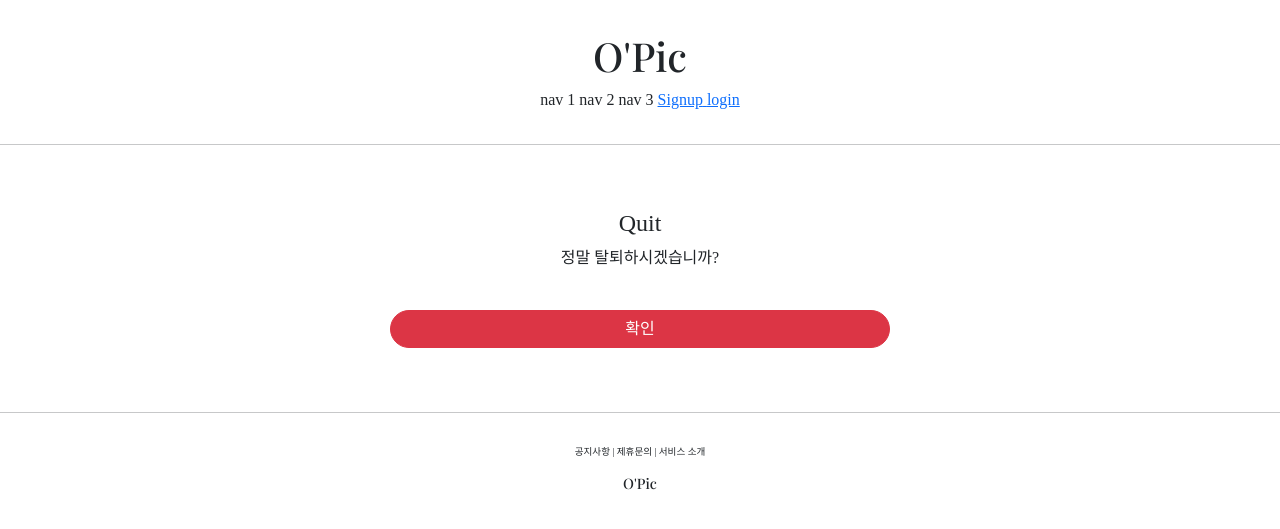
After one commit to min-bok/O-Pic, a Django app: template accountApp/templates/accountapp/delete.html in a window 1280 px wide. The commit adds this page. Shown: the top 529 px of the page. Run offline with Django 4.2, Linux system fonts and the light colour scheme; the template is opened without the code that fills it, so the values that code supplies are empty; some libraries are stand-ins or nearby versions.

Commit message:
✨ Feat: DeleteView를 이용한 회원탈퇴 구현

```diff
--- /dev/null
+++ b/accountApp/templates/accountapp/delete.html
@@ -0,0 +1,14 @@
+{% extends 'base.html' %}
+
+{% block content %}
+  <div style="text-align: center; max-width: 500px; margin: 4rem auto">
+    <div class="mb-4">
+      <h4>Quit</h4>
+      <p>정말 탈퇴하시겠습니까?</p>
+    </div>
+    <form action="{% url 'accountapp:delete' pk=user.pk%}" method="post">
+      {% csrf_token %}
+      <input type="submit" value="확인" class="btn btn-danger rounded-pill col-12 mt-3">
+    </form>
+  </div>
+{% endblock %}
--- a/accountApp/templates/accountapp/detail.html
+++ b/accountApp/templates/accountapp/detail.html
@@ -12,6 +12,11 @@
             Change Info
           </p>
         </a>
+        <a href="{% url 'accountapp:delete' pk=user.pk %}">
+          <p>
+            Quit
+          </p>
+        </a>
       {% endif %}
     </div>
   </div>
--- a/accountApp/urls.py
+++ b/accountApp/urls.py
@@ -1,5 +1,5 @@
 from django.urls import path
-from accountapp.views import hello_world, AccountCreateView, AccountDetailView, AccountUpdateView
+from accountapp.views import hello_world, AccountCreateView, AccountDetailView, AccountUpdateView, AccountDeleteView
 from django.contrib.auth.views import LoginView, LogoutView
 
 app_name = "accountapp"
@@ -10,5 +10,6 @@ urlpatterns = [
     path('logout/', LogoutView.as_view(), name="logout"),
     path('create/', AccountCreateView.as_view(), name="create"),
     path("detail/<int:pk>", AccountDetailView.as_view(), name="detail"),
-    path("update/<int:pk>", AccountUpdateView.as_view(), name="update")
+    path("update/<int:pk>", AccountUpdateView.as_view(), name="update"),
+    path("delete/<int:pk>", AccountDeleteView.as_view(), name="delete")
 ]
--- a/templates/header.html
+++ b/templates/header.html
@@ -8,7 +8,10 @@
     <span>nav 3</span>
     {% comment %} 미로그인시에는 login, 로그인 상태에서는 logout을 보여줌 {% endcomment %}
     {% if not user.is_authenticated %}
-      <a href={% url "accountapp:login" %}?next={{ request.path }}>
+    <a href={% url 'accountapp:create' %}>
+      <span>Signup</span>
+    </a>
+  <a href={% url "accountapp:login" %}?next={{ request.path }}>
         <span>login</span>
       </a>
     {% else %}
```
Also changed, not shown: accountApp/views.py (+8 -2 lines).
